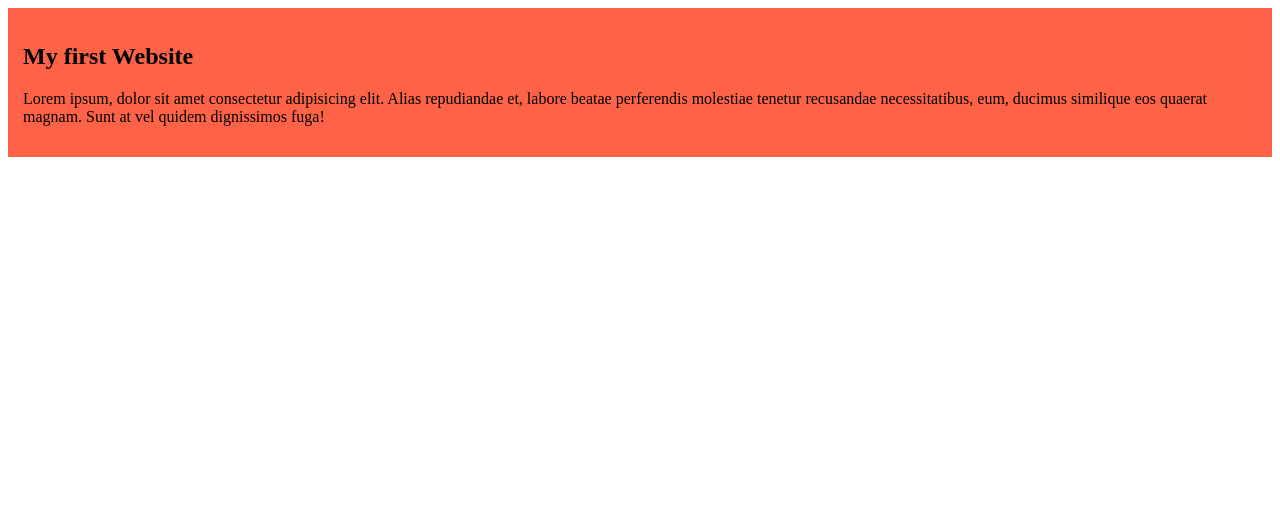
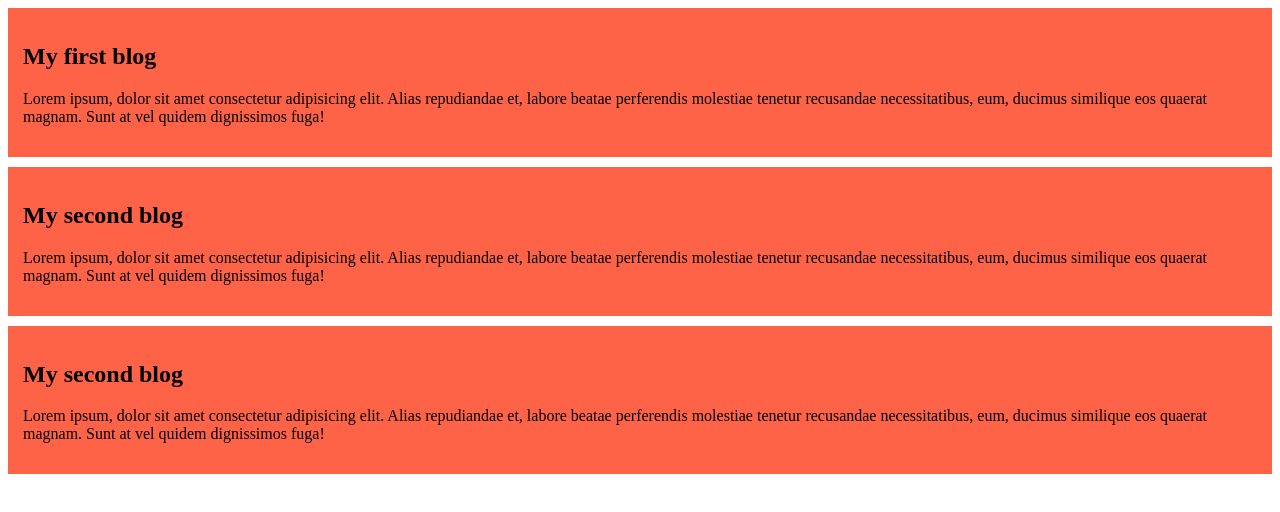
Before and after one commit to khairul-01/simple-website, a plain HTML site: page index.html in a window 1280 px wide. Drawn offline with Linux system fonts and the light colour scheme.

Commit message:
added second and third blog

```diff
--- a/index.html
+++ b/index.html
@@ -8,10 +8,23 @@
 </head>
 <body>
    <div>
-      <h2>My first Website</h2>
+      <h2>My first blog</h2>
       <p>
          Lorem ipsum, dolor sit amet consectetur adipisicing elit. Alias repudiandae et, labore beatae perferendis molestiae tenetur recusandae necessitatibus, eum, ducimus similique eos quaerat magnam. Sunt at vel quidem dignissimos fuga!
       </p>
    </div>
+   <div>
+      <h2>My second blog</h2>
+      <p>
+         Lorem ipsum, dolor sit amet consectetur adipisicing elit. Alias repudiandae et, labore beatae perferendis molestiae tenetur recusandae necessitatibus, eum, ducimus similique eos quaerat magnam. Sunt at vel quidem dignissimos fuga!
+      </p>
+   </div>
+   <div>
+      <h2>My second blog</h2>
+      <p>
+         Lorem ipsum, dolor sit amet consectetur adipisicing elit. Alias repudiandae et, labore beatae perferendis molestiae tenetur recusandae necessitatibus, eum, ducimus similique eos quaerat magnam. Sunt at vel quidem dignissimos fuga!
+      </p>
+   </div>
+
 </body>
 </html>
--- a/style/blog.css
+++ b/style/blog.css
@@ -1,4 +1,5 @@
 div{
    background-color: tomato;
    padding: 15px;
+   margin-bottom: 10px;
 }
```
